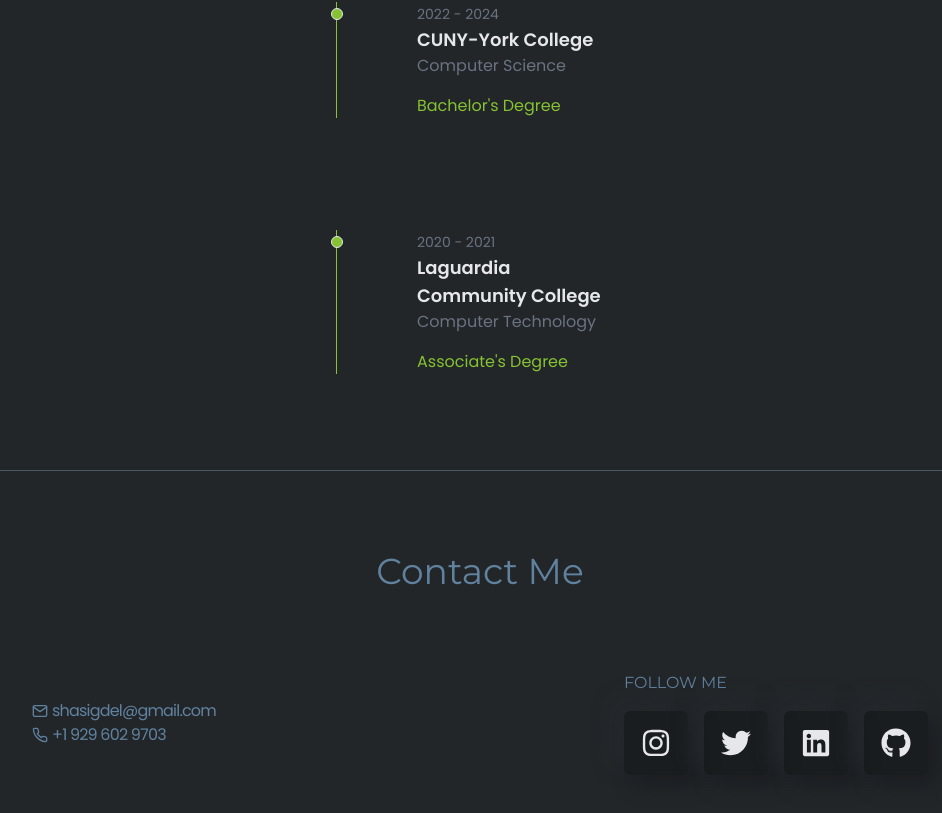
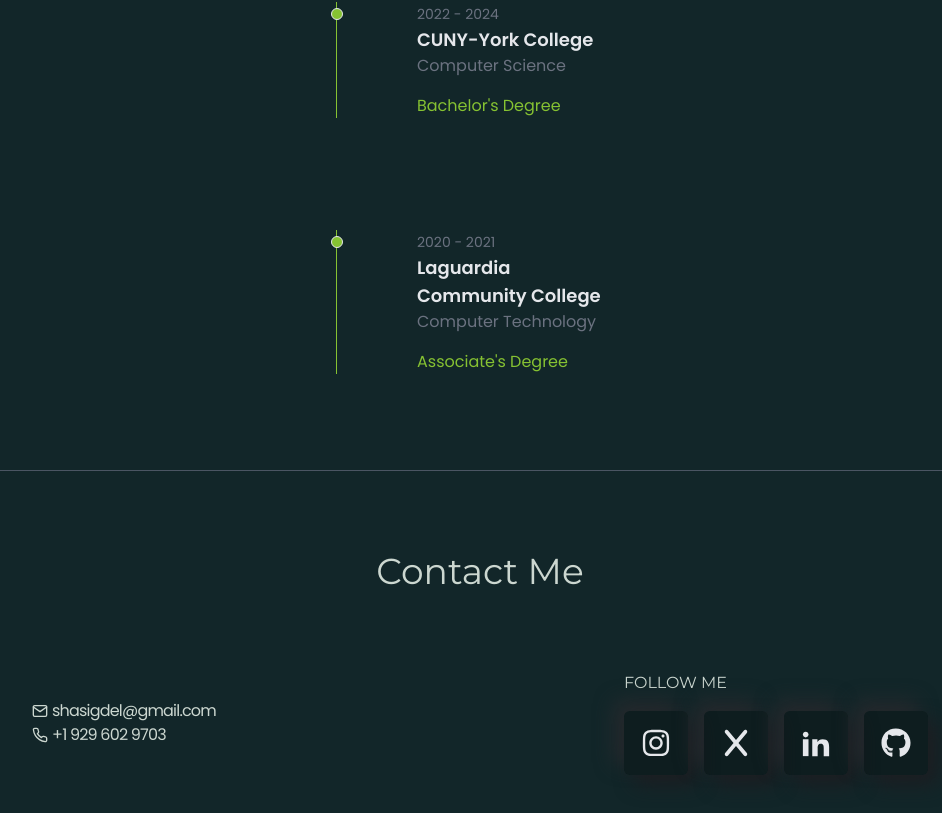
Before and after one commit to shasigdel/portfolio-website, a React (Create React App) app: page / in a window 1280 px wide. Shown: the part 5637-6450 px from the top of the page, without its empty margins (160-1102 px from the left). Built offline with nearby package versions, Linux system fonts and the light colour scheme.

Commit message:
Changes in icons and background css

```diff
--- a/src/components/contact/ContactIcon.js
+++ b/src/components/contact/ContactIcon.js
@@ -1,5 +1,7 @@
 import React from 'react';
-import { FaInstagram, FaTwitter, FaLinkedin, FaGithub } from "react-icons/fa";
+import { FaInstagram, FaGithub } from "react-icons/fa";
+import { FaX } from 'react-icons/fa6';
+import { ImLinkedin2 } from 'react-icons/im';
 
 const ContactIcon = () => {
   return (
@@ -10,10 +12,10 @@
           <a href='https://www.instagram.com/shashanksigdel/'><FaInstagram /></a>
         </span>
         <span className='bannerIcon text-2xl sm:text-3xl'>
-          <a href='https://x.com/shashanksig'><FaTwitter /></a>
+          <a href='https://x.com/shashanksig'><FaX /></a>
         </span>
         <span className='bannerIcon text-2xl sm:text-3xl'>
-          <a href='https://www.linkedin.com/in/shashanksigdel1429/'><FaLinkedin /></a>
+          <a href='https://www.linkedin.com/in/shashanksigdel1429/'><ImLinkedin2 /></a>
         </span>
         <span className='bannerIcon text-2xl sm:text-3xl'>
           <a href='https://github.com/shasigdel'><FaGithub /></a>
--- a/tailwind.config.js
+++ b/tailwind.config.js
@@ -10,8 +10,8 @@
         titleFont: ["Montserrat", "sans-serif"],
       },
       colors: {
-        bodyColor: "#222629",
-        lightText: "#61829F",
+        bodyColor: "#122629",
+        lightText: "#CCD7D0",
         boxBg: "linear-gradient(145deg, #1e2024, #23272b)",
         designColor: "#86C232",
       },
```
